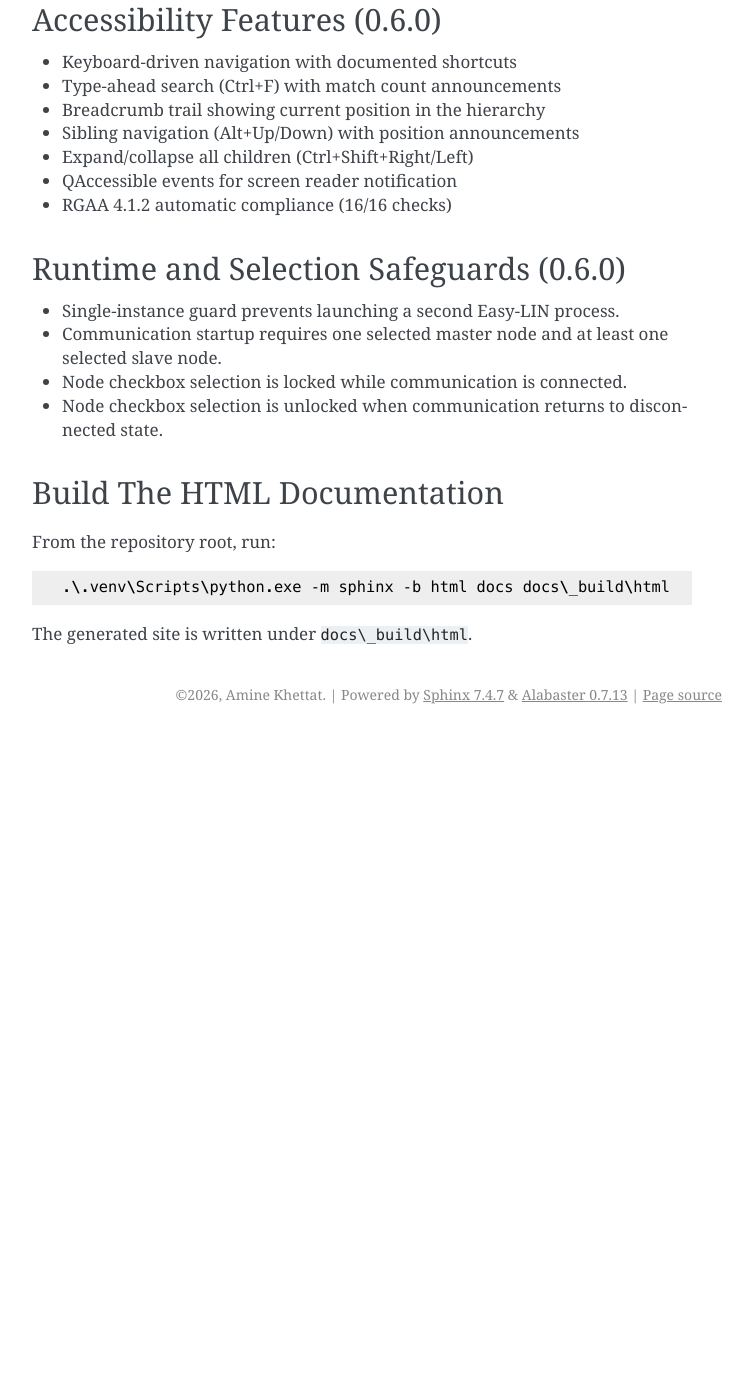
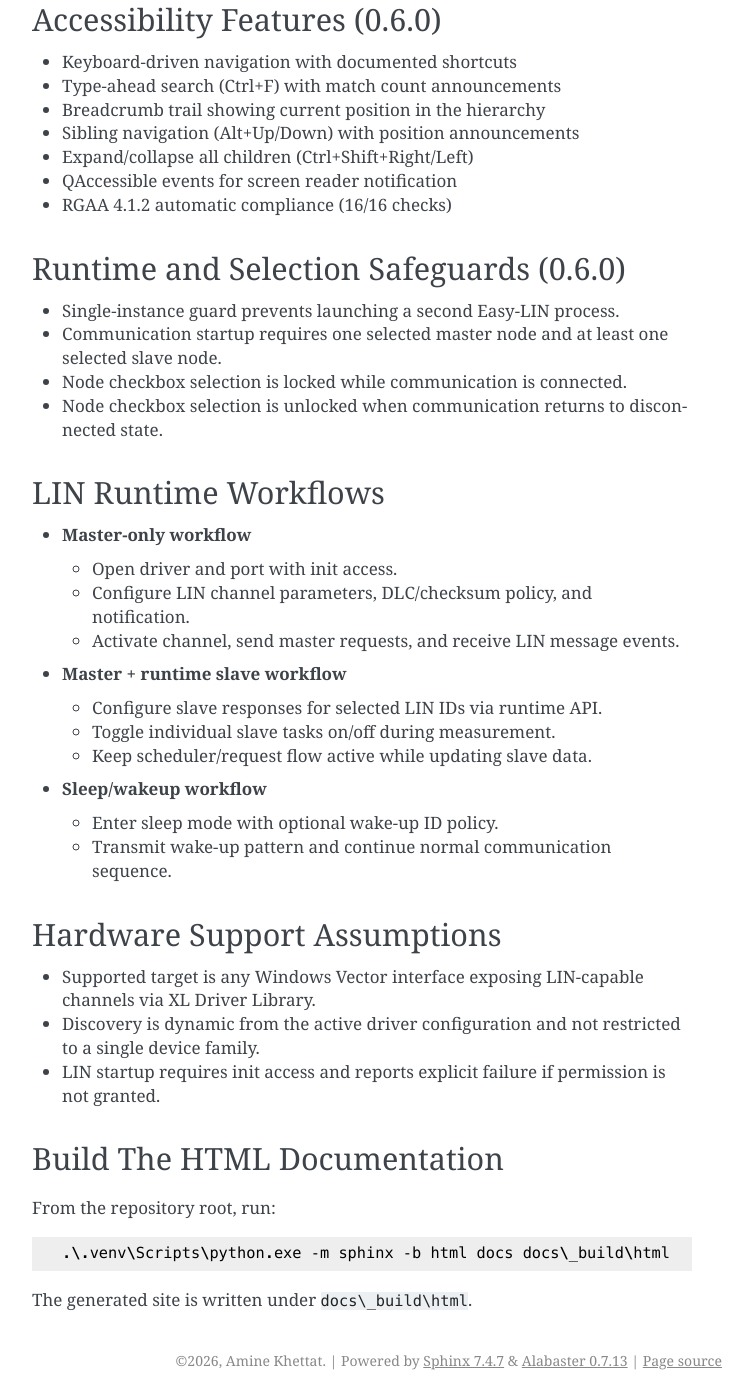
Before and after one commit to aminekhettat/Easy-LIN, a Sphinx documentation site: the page built from docs/overview.rst, in a window 1280 px wide and 1400 px high, scrolled down 721 px. Shown: the whole window, without its empty margins (388-1140 px from the left). Built offline with Sphinx 7.4.7, drawn with Linux system fonts in a browser that asks for light colours; before the commit the page ends 1455 px from its top, so only the background shows below that; some of the changed text lies outside the part shown.

Commit message:
docs(lin): document implemented workflows and close roadmap steps 11-12

```diff
--- a/docs/api.rst
+++ b/docs/api.rst
@@ -24,6 +24,12 @@ Core Modules
 
 Communication Modules
 ---------------------
+
+.. automodule:: src.communication.hardware_discovery
+   :members:
+
+.. automodule:: src.communication.lin_controller
+   :members:
 
 .. automodule:: src.communication.vector_lin
    :members:
--- a/docs/overview.rst
+++ b/docs/overview.rst
@@ -47,6 +47,33 @@ Runtime and Selection Safeguards (0.6.0)
 - Node checkbox selection is locked while communication is connected.
 - Node checkbox selection is unlocked when communication returns to disconnected state.
 
+LIN Runtime Workflows
+---------------------
+
+- **Master-only workflow**
+
+  - Open driver and port with init access.
+  - Configure LIN channel parameters, DLC/checksum policy, and notification.
+  - Activate channel, send master requests, and receive LIN message events.
+
+- **Master + runtime slave workflow**
+
+  - Configure slave responses for selected LIN IDs via runtime API.
+  - Toggle individual slave tasks on/off during measurement.
+  - Keep scheduler/request flow active while updating slave data.
+
+- **Sleep/wakeup workflow**
+
+  - Enter sleep mode with optional wake-up ID policy.
+  - Transmit wake-up pattern and continue normal communication sequence.
+
+Hardware Support Assumptions
+----------------------------
+
+- Supported target is any Windows Vector interface exposing LIN-capable channels via XL Driver Library.
+- Discovery is dynamic from the active driver configuration and not restricted to a single device family.
+- LIN startup requires init access and reports explicit failure if permission is not granted.
+
 Build The HTML Documentation
 ----------------------------
 
```
Also changed, not shown: README.md (+13 -0 lines), 1 other file.
